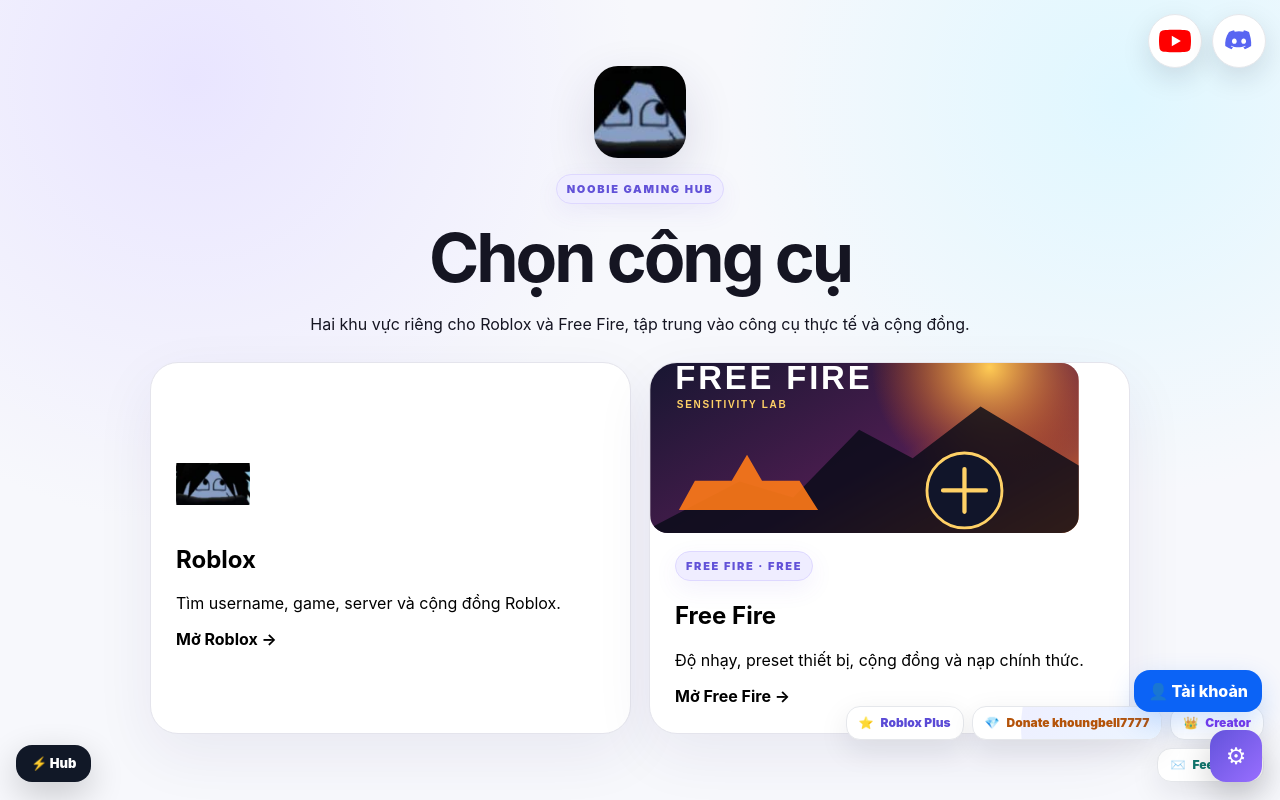
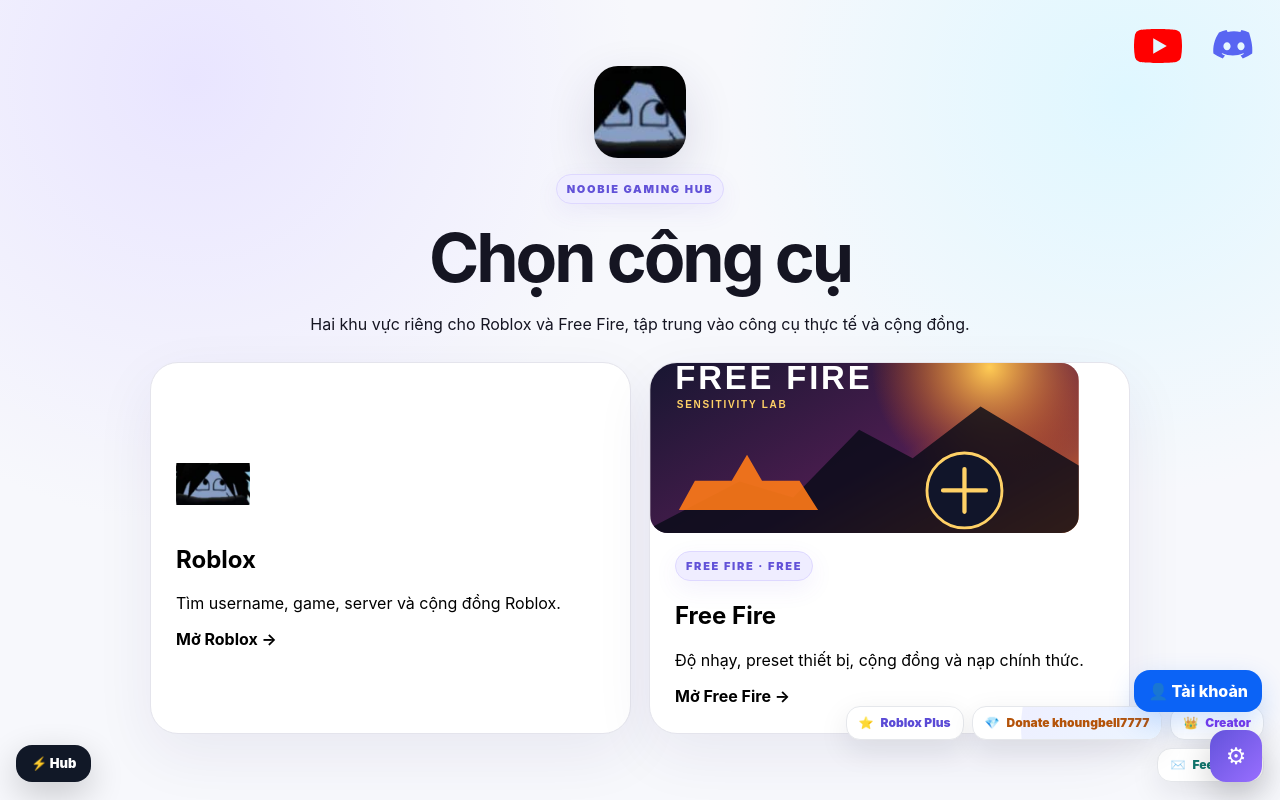
Before and after one commit to Doraemon-ai10/repo, a Next.js app: page / in a window 1280 px wide. Shown: the top 800 px of the page. Built offline with nearby package versions, Linux system fonts and the light colour scheme.

Commit message:
style: enlarge YouTube and Discord creator icons

```diff
--- a/components/CreatorLinks.tsx
+++ b/components/CreatorLinks.tsx
@@ -1,41 +1,5 @@
 'use client';
-
-const YOUTUBE_URL = 'https://youtube.com/@noobieroblox_vn';
-const DISCORD_URL = 'https://discord.gg/nePuZm3kcu';
-
-function YouTubeIcon() {
-  return (
-    <svg viewBox="0 0 24 24" aria-hidden="true" fill="currentColor">
-      <path d="M23.5 6.2a3 3 0 0 0-2.1-2.1C19.5 3.5 12 3.5 12 3.5s-7.5 0-9.4.6A3 3 0 0 0 .5 6.2 31 31 0 0 0 0 12a31 31 0 0 0 .5 5.8 3 3 0 0 0 2.1 2.1c1.9.6 9.4.6 9.4.6s7.5 0 9.4-.6a3 3 0 0 0 2.1-2.1A31 31 0 0 0 24 12a31 31 0 0 0-.5-5.8ZM9.6 15.9V8.1l6.8 3.9-6.8 3.9Z" />
-    </svg>
-  );
-}
-
-function DiscordIcon() {
-  return (
-    <svg viewBox="0 0 24 24" aria-hidden="true" fill="currentColor">
-      <path d="M19.5 5.2A16.4 16.4 0 0 0 15.7 4l-.5 1a14.6 14.6 0 0 0-6.4 0l-.5-1A16.4 16.4 0 0 0 4.5 5.2C2.1 8.8 1.4 12.3 1.7 15.8a16.2 16.2 0 0 0 4.7 2.4l1.1-1.5c-.6-.2-1.2-.5-1.7-.8l.4-.3c3.3 1.5 7.1 1.5 10.4 0l.4.3c-.5.3-1.1.6-1.7.8l1.1 1.5a16.2 16.2 0 0 0 4.7-2.4c.4-4.1-.7-7.5-1.6-10.6ZM8.5 14.1c-1 0-1.8-.9-1.8-2s.8-2 1.8-2 1.8.9 1.8 2-.8 2-1.8 2Zm7 0c-1 0-1.8-.9-1.8-2s.8-2 1.8-2 1.8.9 1.8 2-.8 2-1.8 2Z" />
-    </svg>
-  );
-}
-
-export default function CreatorLinks() {
-  return (
-    <div className="creator-links" aria-label="Noobie links">
-      <a className="social-icon youtube" href={YOUTUBE_URL} target="_blank" rel="noopener noreferrer" aria-label="YouTube Noobie">
-        <YouTubeIcon />
-      </a>
-      <a className="social-icon discord" href={DISCORD_URL} target="_blank" rel="noopener noreferrer" aria-label="Discord Noobie">
-        <DiscordIcon />
-      </a>
-      <style jsx>{`
-        .creator-links{position:fixed;top:14px;right:14px;z-index:10000;display:flex;gap:10px;align-items:center}
-        .social-icon{width:54px;height:54px;display:grid;place-items:center;border-radius:50%;background:#fff;text-decoration:none;border:1px solid #e5e7eb;box-shadow:0 10px 28px #11182720;transition:transform .18s ease,box-shadow .18s ease}
-        .social-icon:hover{transform:scale(1.08) translateY(-1px);box-shadow:0 16px 36px #1118272e}
-        .social-icon svg{width:32px;height:32px;display:block}
-        .youtube{color:#ff0000}.discord{color:#5865f2}
-        @media(max-width:650px){.creator-links{top:9px;right:9px;gap:7px}.social-icon{width:50px;height:50px}.social-icon svg{width:30px;height:30px}}
-      `}</style>
-    </div>
-  );
-}
+const YOUTUBE_URL='https://youtube.com/@noobieroblox_vn',DISCORD_URL='https://discord.gg/nePuZm3kcu';
+function YouTubeIcon(){return <svg viewBox="0 0 24 24" aria-hidden="true" fill="currentColor"><path d="M23.5 6.2a3 3 0 0 0-2.1-2.1C19.5 3.5 12 3.5 12 3.5s-7.5 0-9.4.6A3 3 0 0 0 .5 6.2 31 31 0 0 0 0 12a31 31 0 0 0 .5 5.8 3 3 0 0 0 2.1 2.1c1.9.6 9.4.6 9.4.6s7.5 0 9.4-.6a3 3 0 0 0 2.1-2.1A31 31 0 0 0 24 12a31 31 0 0 0-.5-5.8ZM9.6 15.9V8.1l6.8 3.9-6.8 3.9Z"/></svg>}
+function DiscordIcon(){return <svg viewBox="0 0 24 24" aria-hidden="true" fill="currentColor"><path d="M19.5 5.2A16.4 16.4 0 0 0 15.7 4l-.5 1a14.6 14.6 0 0 0-6.4 0l-.5-1A16.4 16.4 0 0 0 4.5 5.2C2.1 8.8 1.4 12.3 1.7 15.8a16.2 16.2 0 0 0 4.7 2.4l1.1-1.5c-.6-.2-1.2-.5-1.7-.8l.4-.3c3.3 1.5 7.1 1.5 10.4 0l.4.3c-.5.3-1.1.6-1.7.8l1.1 1.5a16.2 16.2 0 0 0 4.7-2.4c.4-4.1-.7-7.5-1.6-10.6ZM8.5 14.1c-1 0-1.8-.9-1.8-2s.8-2 1.8-2 1.8.9 1.8 2-.8 2-1.8 2Zm7 0c-1 0-1.8-.9-1.8-2s.8-2 1.8-2 1.8.9 1.8 2-.8 2-1.8 2Z"/></svg>}
+export default function CreatorLinks(){return <div className="creator-links" aria-label="Noobie links"><a className="social-icon youtube" href={YOUTUBE_URL} target="_blank" rel="noopener noreferrer" aria-label="YouTube Noobie"><YouTubeIcon/></a><a className="social-icon discord" href={DISCORD_URL} target="_blank" rel="noopener noreferrer" aria-label="Discord Noobie"><DiscordIcon/></a><style jsx>{`.creator-links{position:fixed;top:12px;right:12px;z-index:10000;display:flex;gap:8px;align-items:center}.social-icon{width:68px;height:68px;display:grid;place-items:center;background:transparent;text-decoration:none;border:0;box-shadow:none;transition:transform .18s ease,filter .18s ease}.social-icon:hover{transform:scale(1.1);filter:drop-shadow(0 8px 18px #11182735)}.social-icon svg{width:48px;height:48px;display:block}.youtube{color:#ff0000}.discord{color:#5865f2}@media(max-width:650px){.creator-links{top:7px;right:7px;gap:3px}.social-icon{width:58px;height:58px}.social-icon svg{width:42px;height:42px}}`}</style></div>}
```
